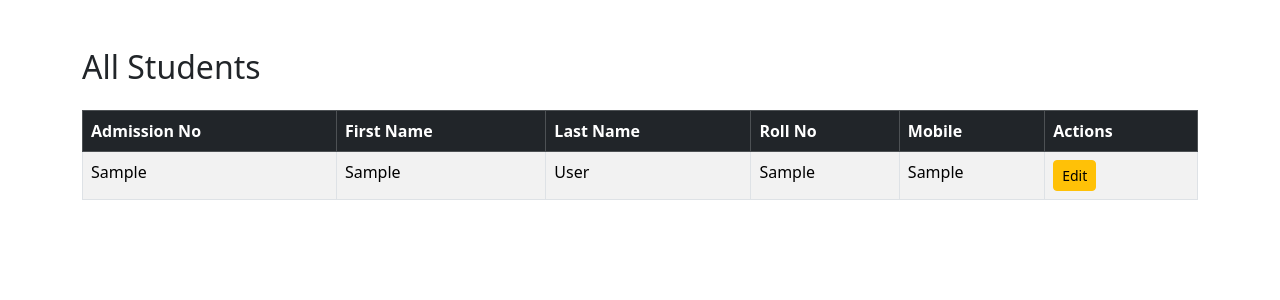
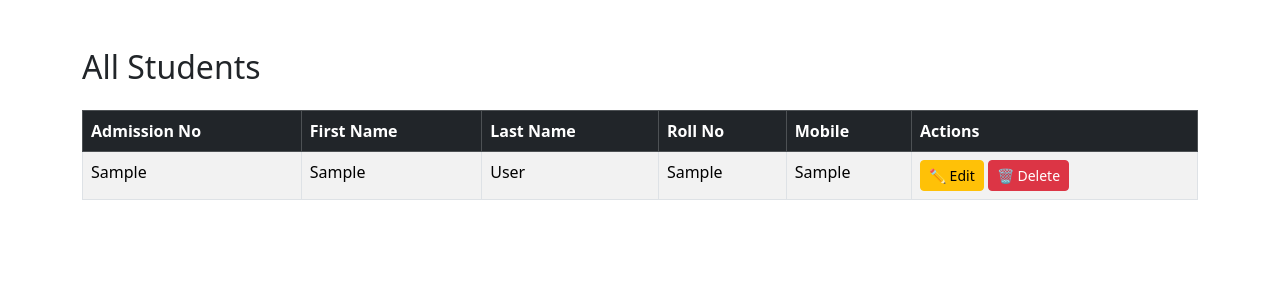
Before and after one commit to himanshu07-12/student-database-management-system, a Flask app: page /students in a window 1280 px wide. Shown: the part 56-356 px from the top of the page. Run offline with Flask 3, Linux system fonts and the light colour scheme; tables that the repository leaves empty or names only in its code hold one stand-in row (values such as "Sample post").

Commit message:
final delete button

```diff
--- a/app.py
+++ b/app.py
@@ -107,9 +107,12 @@ def update_page(adm):
     )
 
 
-@app.route("/delete")
-def delete_page():
-    return "Delete Student Page"
+@app.route("/delete/<int:adm>")
+def delete_page(adm):
+
+    success, message = delete_student(adm)
+
+    return redirect("/students")
 
 
 @app.route("/logout")
--- a/templates/students.html
+++ b/templates/students.html
@@ -43,11 +43,18 @@ All Students
 
 <td>
 
-<a
-href="/update/{{ student.admno }}"
+<a href="/update/{{ student.admno }}"
 class="btn btn-warning btn-sm">
 
-Edit
+✏️ Edit
+
+</a>
+
+<a href="/delete/{{ student.admno }}"
+class="btn btn-danger btn-sm"
+onclick="return confirm('Are you sure you want to delete this student?')">
+
+🗑 Delete
 
 </a>
 
```
